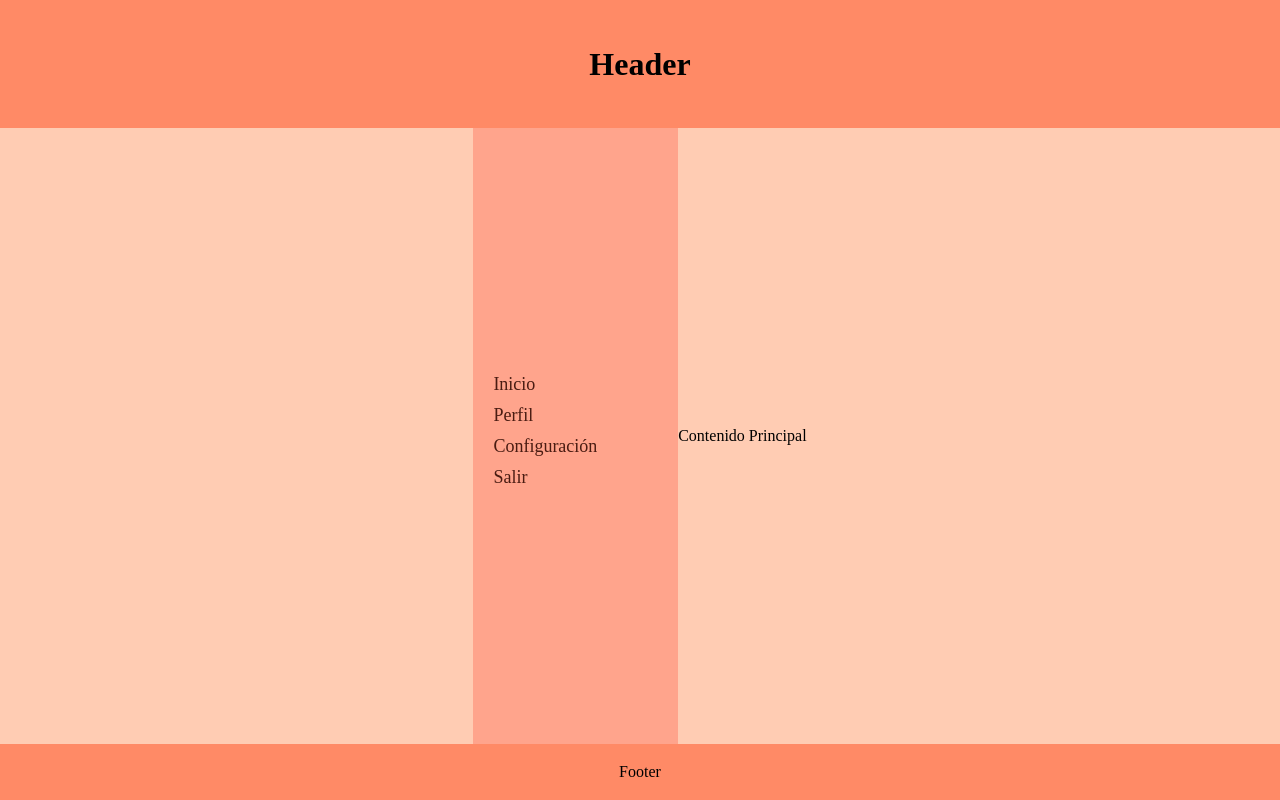
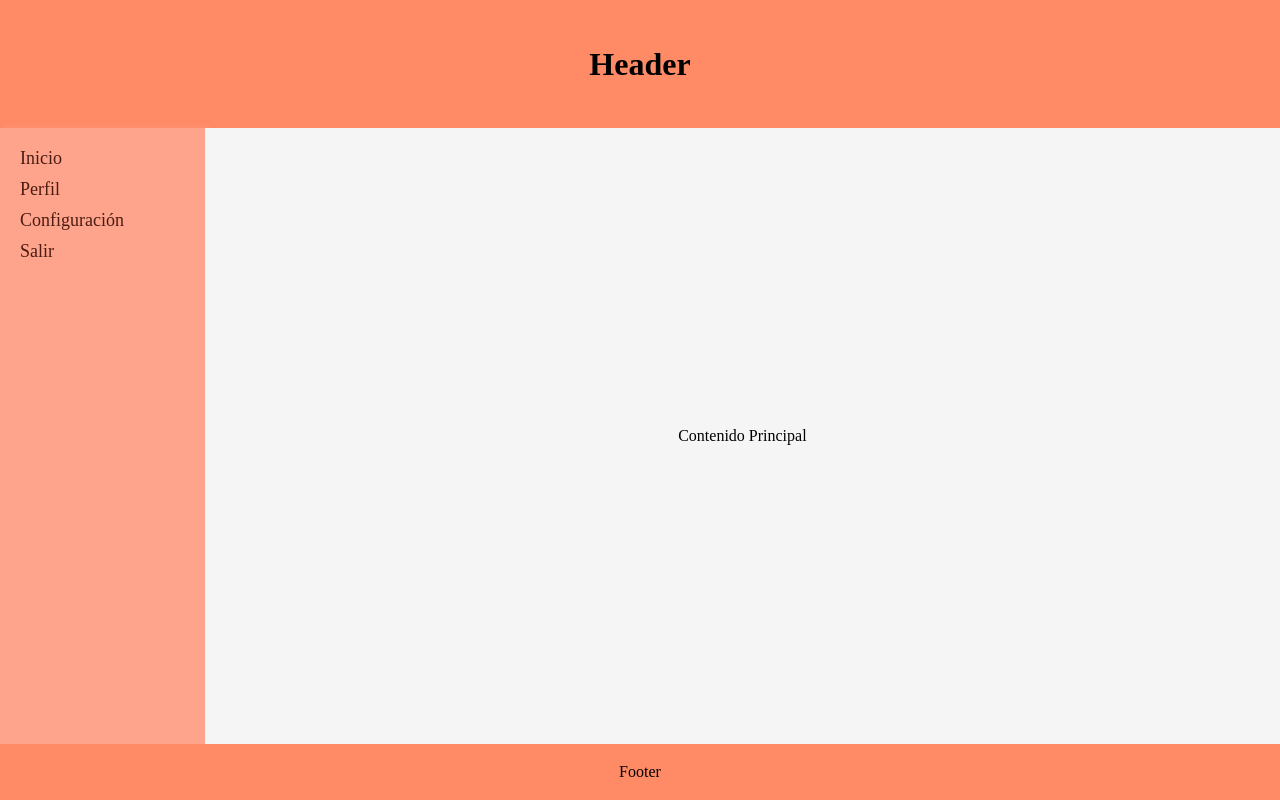
Before and after one commit to SlytherinEC/prototipo-figma, a Svelte app: page / in a window 1280 px wide. Built offline with nearby package versions, Linux system fonts and the light colour scheme.

Commit message:
Alineado el NavBar a la izquierda y modificado estilos

```diff
--- a/src/components/Main.svelte
+++ b/src/components/Main.svelte
@@ -1,23 +1,30 @@
 <script>
-    import NavBar from "./NavBar.svelte";
+    import NavBar from './NavBar.svelte';
+
+    // Opciones de la barra de navegación
     let navOptions = ["Inicio", "Perfil", "Configuración", "Salir"];
+  </script>
 
-</script>
+  <style>
+    main {
+      flex-grow: 1; /* Ocupa el espacio restante en App */
+      width: 100%;
+      display: flex; /* Layout en fila */
+      background-color: #FFFFFF; /* Fondo del contenido principal */
+    }
 
-<main>
+    .content {
+      flex-grow: 1; /* Ocupa el resto del espacio no usado por NavBar */
+      display: flex;
+      align-items: center;
+      justify-content: center;
+      background-color: #F5F5F5; /* Color claro para el área de contenido */
+    }
+  </style>
+
+  <main>
     <NavBar options={navOptions} />
     <div class="content">
-        <p>Contenido Principal</p>
+      <p>Contenido Principal</p>
     </div>
-</main>
-
-<style>
-    main {
-        flex-grow: 1; /* Ocupa el espacio restante */
-        width: 100%;
-        background-color: #ffccb3; /* Cambia a tu color preferido */
-        display: flex;
-        align-items: center;
-        justify-content: center;
-    }
-</style>
+  </main>
--- a/src/components/NavBar.svelte
+++ b/src/components/NavBar.svelte
@@ -11,17 +11,18 @@
       color: #4A1C12; /* Texto oscuro que resalte */
       display: flex;
       flex-direction: column;
-      align-items: flex-start; /* Alinear elementos al inicio */
-      justify-content: center; /* Centrar verticalmente */
+      align-items: flex-start; /* Alinear elementos al inicio horizontal */
+      justify-content: flex-start; /* Alinear elementos al inicio vertical */
       padding: 20px;
       box-sizing: border-box;
+      box-shadow: 4px 0px 6px rgba(255, 164, 140, 0.5); /* Sombra hacia la derecha */
     }
 
     a {
       text-decoration: none; /* Sin subrayado */
       color: inherit; /* Usa el color del texto definido en nav */
       font-size: 18px;
-      margin-bottom: 10px;
+      margin-bottom: 10px; /* Espaciado entre los enlaces */
       transition: color 0.3s;
     }
 
```
